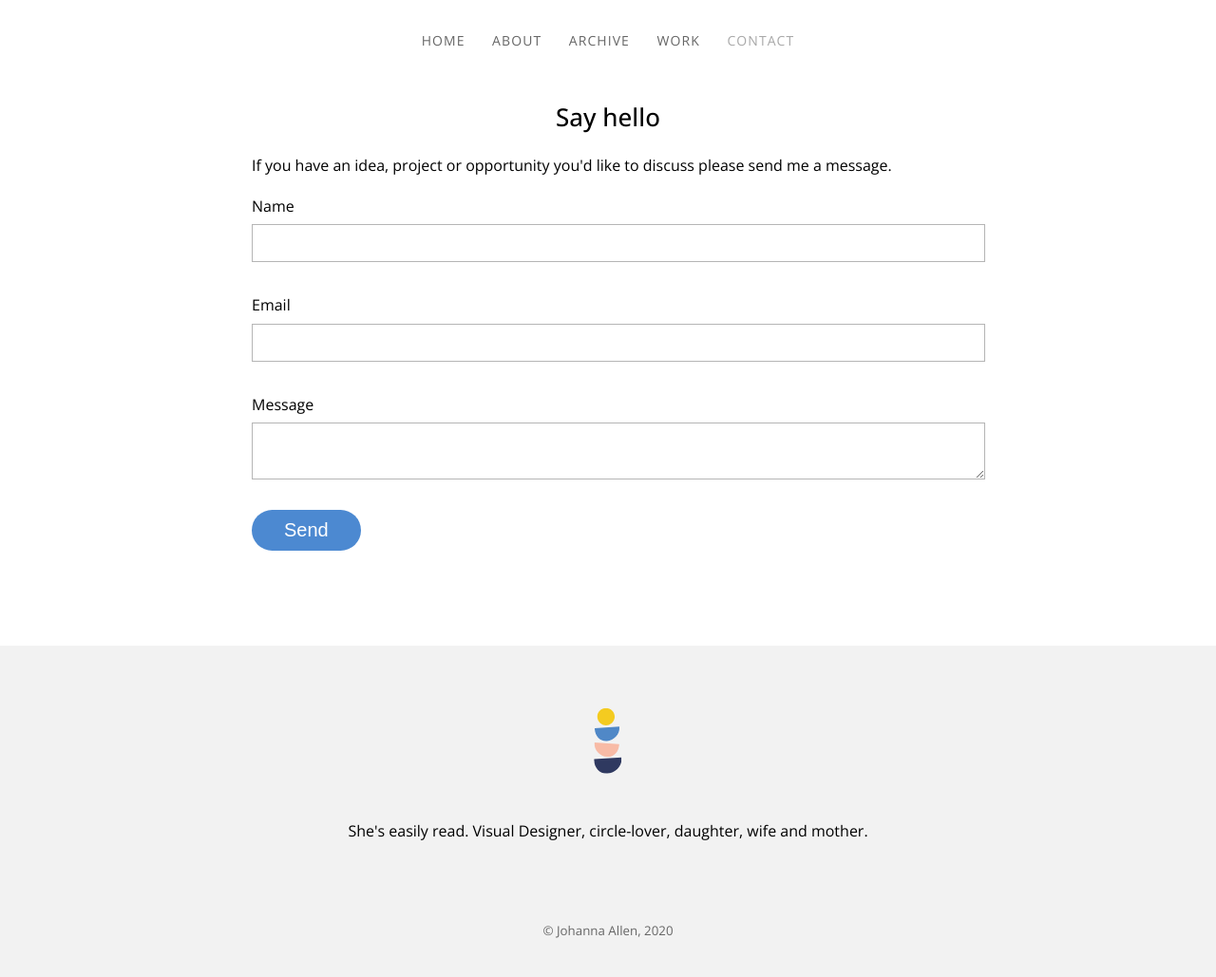
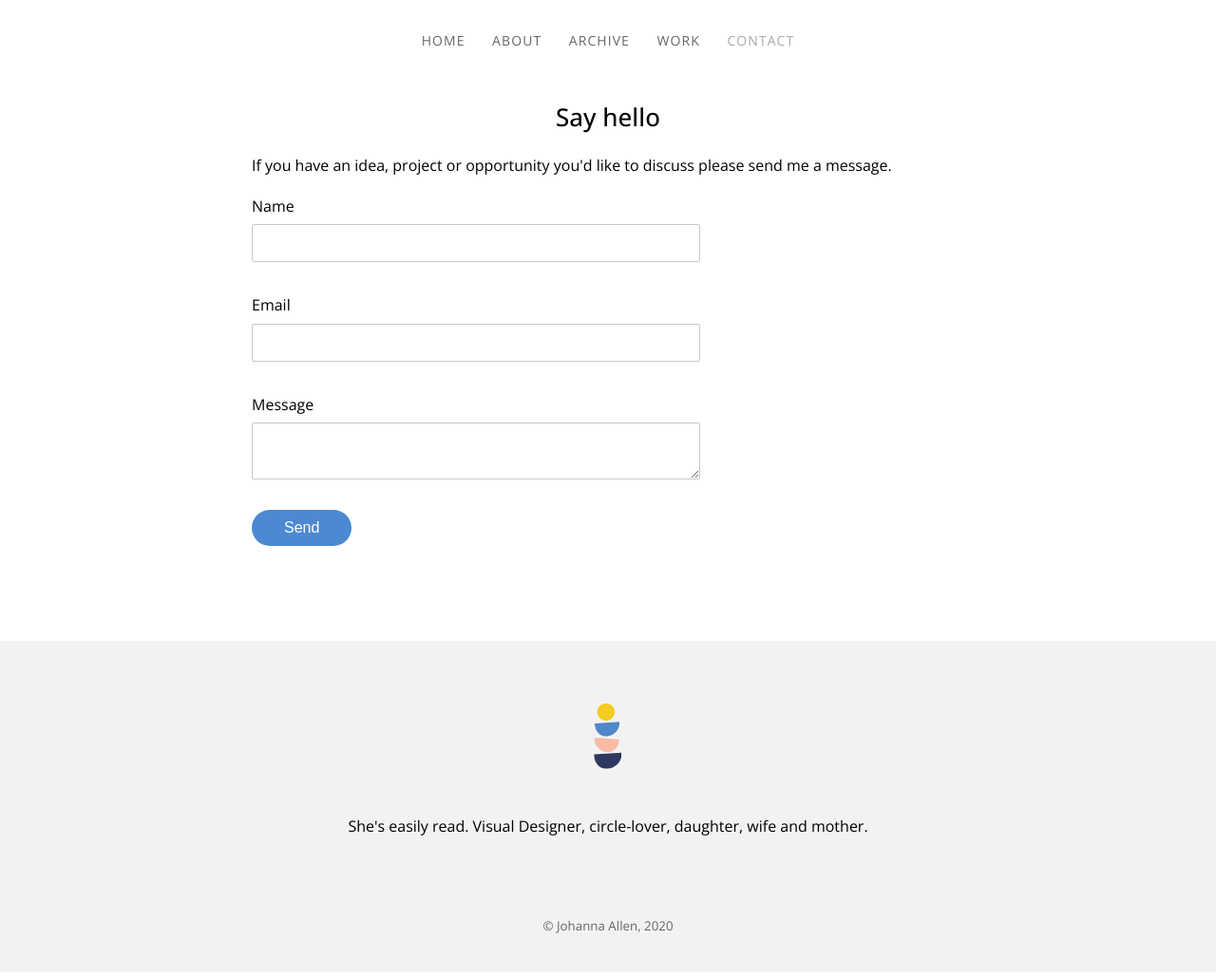
Before and after one commit to damongolding/shesanopenbook, a PHP site: page /contact.html in a window 1280 px wide. Shown: the whole page at 95% size. Run offline with PHP 8.4, Linux system fonts and the light colour scheme.

Commit message:
Add files via upload

```diff
--- a/css/shes-got-style.css
+++ b/css/shes-got-style.css
@@ -5,7 +5,7 @@
 html,
 body {
 	font-family: 'Open Sans', sans-serif;
-	font-size: 16px;
+	font-size: 1rem;
 	line-height: 1.8rem;
 	padding: 0;
 	margin:0;
@@ -104,7 +104,7 @@ article.post {
 	letter-spacing: 0px;
 	font-weight: 400;
 	font-style: normal;
-	font-size: 16px;
+	font-size: 1rem;
 	margin-bottom: 100px;
 }
 
@@ -165,12 +165,13 @@ article.post .post--article-link{
 /* Styling for the input fields */
 .form-group--input input,
 .form-group--input textarea {
-	border: 1px solid #b5b5b5;
+	border: 1px solid #c8c8c8;
+	border-radius: 2px;
 	display: block;
 	font-size: 1rem;
 	padding: 10px;
 	margin-top: 5px;
-	width: 100%;
+	width: 60%;
 
 	/* Removing some browser default styles for inout field */
 	box-shadow: none;
@@ -194,7 +195,7 @@ article.post .post--article-link{
 	/* Make the border invisble */
 	border-color: transparent;
 
-	font-size: 1.25rem;
+	font-size: 1rem;
 
 	/*
 		This is how we round corners
```
